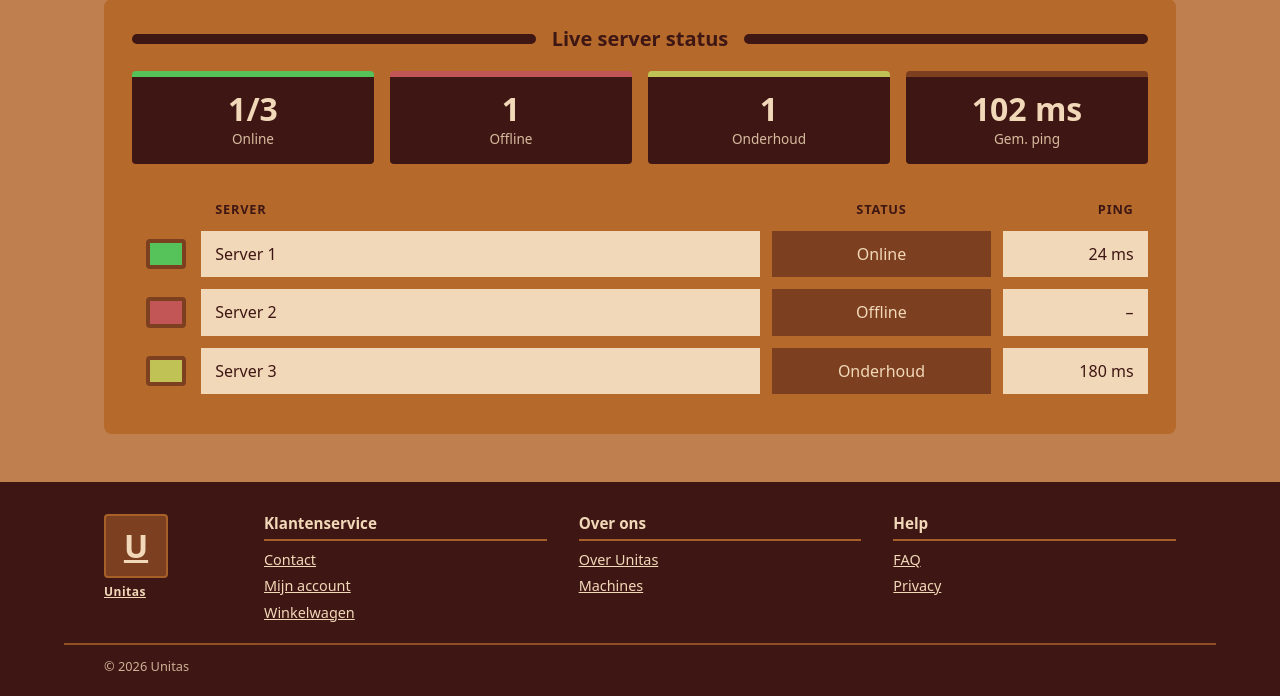
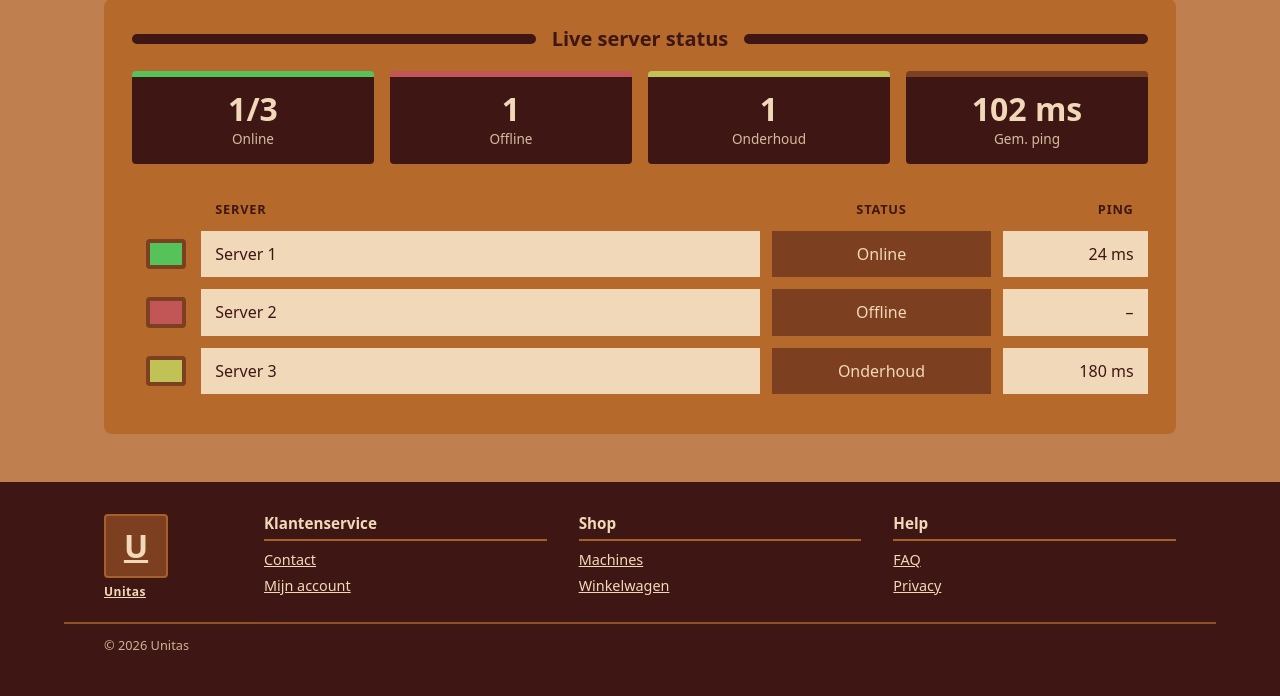
Before and after one commit to MrSmiIe/Project-Unitas---Groep-1, an ASP.NET Core app: page / in a window 1280 px wide. Shown: the part 337-1033 px from the top of the page. After the commit the page ends 987 px from the top, so only its background shows below. Run offline with ASP.NET Core 8, Linux system fonts and the light colour scheme; style sheets or scripts are compiled from the project's sources.

Commit message:
Remove links to the About page from the menu and footer
The About page is not part of this branch, so its links are removed:
"Over ons" from the Start menu, and the footer's "Over ons" column is
now a "Shop" column (Machines, Winkelwagen).

Co-Authored-By: Claude Opus 5.5 <noreply@anthropic.com>

```diff
--- a/Project Unitas/Pages/Shared/_Layout.cshtml
+++ b/Project Unitas/Pages/Shared/_Layout.cshtml
@@ -29,7 +29,6 @@
                         </button>
                         <ul class="dropdown" id="menu-start">
                             <li><a asp-area="" asp-page="/Index">Home</a></li>
-                            <li><a asp-area="" asp-page="/About">Over ons</a></li>
                             <li><a asp-area="" asp-page="/FAQ">FAQ</a></li>
                         </ul>
                     </li>
@@ -95,14 +94,13 @@
                     <ul>
                         <li><a asp-area="" asp-page="/Contact">Contact</a></li>
                         <li><a asp-area="" asp-page="/Account/Login">Mijn account</a></li>
-                        <li><a asp-area="" asp-page="/Cart">Winkelwagen</a></li>
                     </ul>
                 </div>
                 <div class="footer-nav__col">
-                    <h2>Over ons</h2>
+                    <h2>Shop</h2>
                     <ul>
-                        <li><a asp-area="" asp-page="/About">Over Unitas</a></li>
                         <li><a asp-area="" asp-page="/Machines/Index">Machines</a></li>
+                        <li><a asp-area="" asp-page="/Cart">Winkelwagen</a></li>
                     </ul>
                 </div>
                 <div class="footer-nav__col">
```
